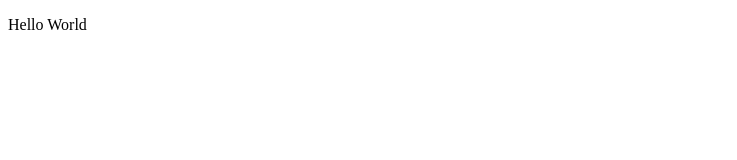
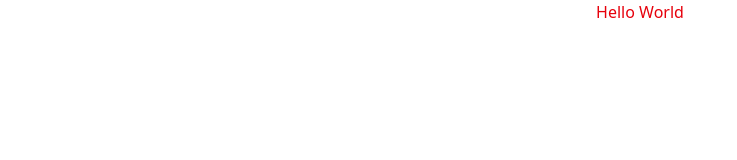
Before and after one commit to thantzinhtike367/arakkhatech, a plain HTML site: page index.html in a window 1280 px wide. Shown: the whole page, without its empty margins (0-737 px from the left). Drawn offline with nearby package versions, Linux system fonts and the light colour scheme.

Commit message:
add tailwind css

```diff
--- a/index.html
+++ b/index.html
@@ -4,8 +4,9 @@
     <meta charset="UTF-8">
     <meta name="viewport" content="width=device-width, initial-scale=1.0">
     <title>Document</title>
+    <script src="https://cdn.jsdelivr.net/npm/@tailwindcss/browser@4"></script>
 </head>
 <body>
-    <p>Hello World</p>
+    <p class="text-red-600 text-center">Hello World</p>
 </body>
 </html>
```
